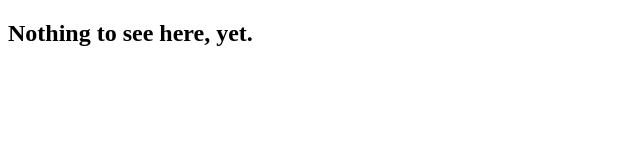
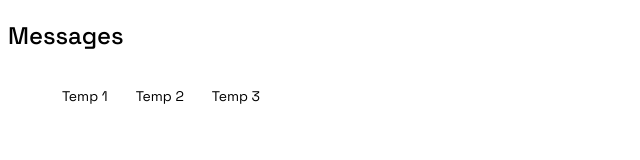
Before and after one commit to ectospectral/finalproject-art109, a plain HTML site: page account.html in a window 1280 px wide. Shown: the whole page, without its empty margins (0-640 px from the left). Drawn offline with Linux system fonts and the light colour scheme.

Commit message:
class changes

```diff
--- a/account.html
+++ b/account.html
@@ -3,8 +3,30 @@
 <head>
     <meta charset="UTF-8">
     <meta name="viewport" content="width=device-width, initial-scale=1.0">
+    <link rel="stylesheet" href="css/style.css">
+    <link rel="preconnect" href="https://fonts.googleapis.com">
+    <link rel="preconnect" href="https://fonts.gstatic.com" crossorigin>
+    <link href="https://fonts.googleapis.com/css2?family=Space+Grotesk:wght@300..700&display=swap" rel="stylesheet">
     <title>Success!</title>
 </head>
 <body>
-    <h2>Nothing to see here, yet.</h2>
-</html>
+    <h2 class="message-title">Messages</h2>
+    <ul class="message-list">
+        <li><a href="#" id="message1">Temp 1</a>
+            <ul>
+                <li>Lorem ipsum dolor sit amet consectetur, adipisicing elit. Aliquid, saepe doloremque ratione quos suscipit, ducimus error repellendus, illo adipisci minus unde sint perferendis rem nobis tempora iure. Voluptatum, illum accusantium?</li>
+            </ul>
+        </li>
+        <li><a href="#" id="message2">Temp 2</a>
+            <ul>
+                <li>Lorem ipsum dolor sit amet consectetur, adipisicing elit. Aliquid, saepe doloremque ratione quos suscipit, ducimus error repellendus, illo adipisci minus unde sint perferendis rem nobis tempora iure. Voluptatum, illum accusantium?</li>
+            </ul>
+        </li>
+        <li><a href="#" id="message3">Temp 3</a>
+            <ul>
+                <li>Lorem ipsum dolor sit amet consectetur, adipisicing elit. Aliquid, saepe doloremque ratione quos suscipit, ducimus error repellendus, illo adipisci minus unde sint perferendis rem nobis tempora iure. Voluptatum, illum accusantium?</li>
+            </ul>
+        </li>
+    </ul>
+
+    </html>
--- a/css/style.css
+++ b/css/style.css
@@ -1,3 +1,5 @@
+
+/* FRONTPAGE */
 .frontpage-body{
     font-family: "Space Grotesk", sans-serif;
     font-optical-sizing: auto;
@@ -21,3 +23,41 @@
     position: absolute;
     top: 4vw;
 }
+
+
+/* ACCOUNT */
+.message-title{
+    font-family: "Space Grotesk", sans-serif;
+    font-optical-sizing: auto;
+      font-weight: 500;
+    font-style: normal;
+}
+.message-list{
+    float: left;
+}
+.message-list li{
+    float: left;
+    list-style: none;
+    position: relative;
+}
+.message-list li a{
+    display: fixed;
+    font-family: "Space Grotesk", sans-serif;
+    font-optical-sizing: auto;
+      font-weight: 400;
+    font-style: normal;
+    color: black;
+    font-size: 14px;
+    padding: 16px 14px;
+    text-decoration: none;
+}
+.message-list li a:hover{
+    background-color: grey;
+}
+.message-list li ul{
+    display: none;
+    position: absolute;
+}
+.message-list li:hover ul{
+    display: inline-grid;
+}
```
